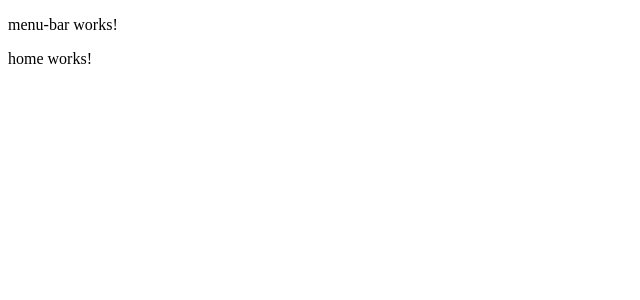
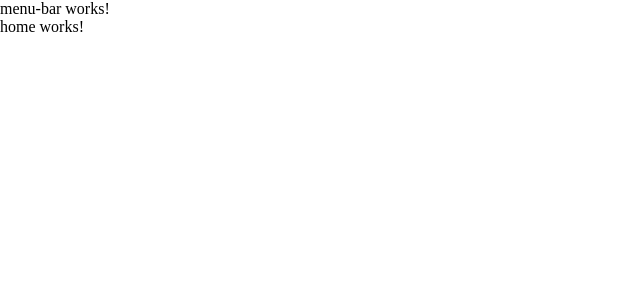
Before and after one commit to helamanrodrigues/store, an Angular app: page / in a window 1280 px wide. Shown: the top 300 px of the page, without its empty margins (0-640 px from the left). Built offline with nearby package versions, Linux system fonts and the light colour scheme.

Commit message:
Third Step - CSS Reset

```diff
--- a/src/styles.css
+++ b/src/styles.css
@@ -1 +1,7 @@
 /* You can add global styles to this file, and also import other style files */
+*{
+  padding: 0;
+  margin: 0;
+  border: 0;
+  box-sizing: border-box;
+}
```
